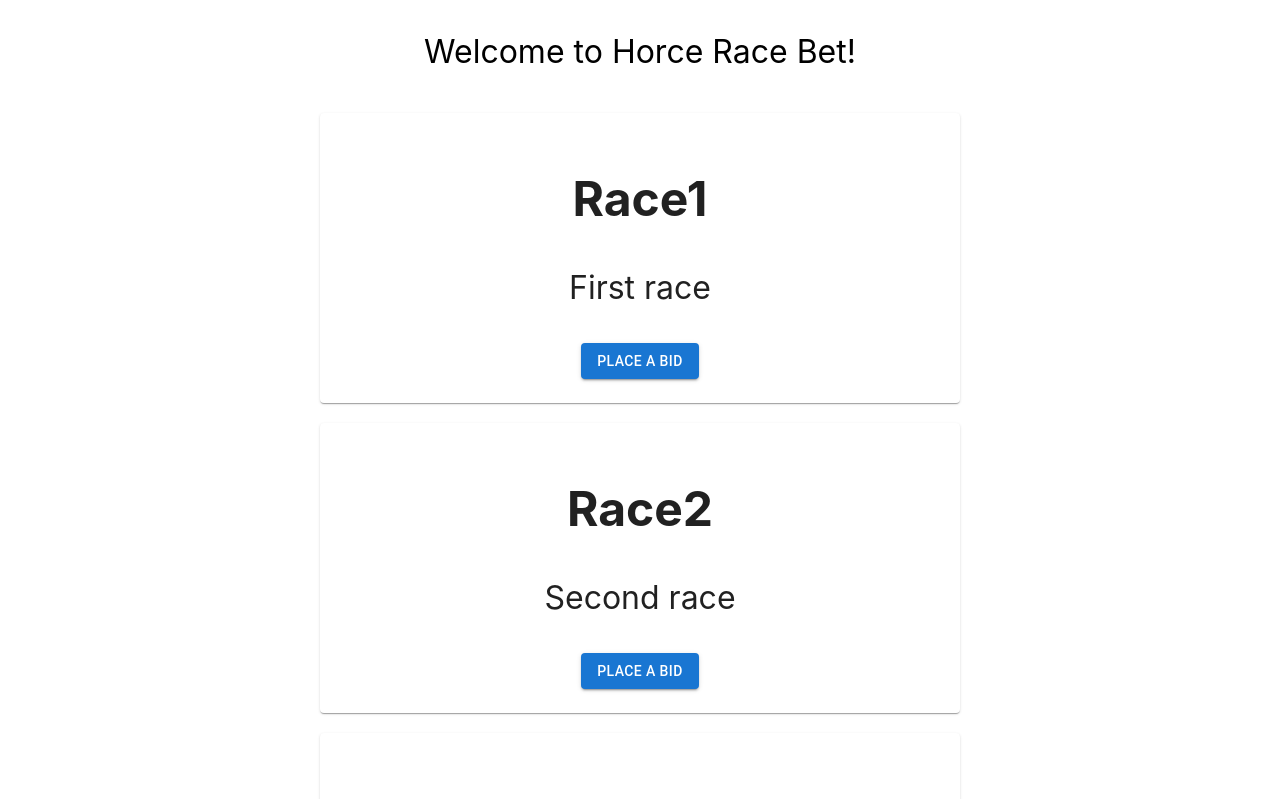
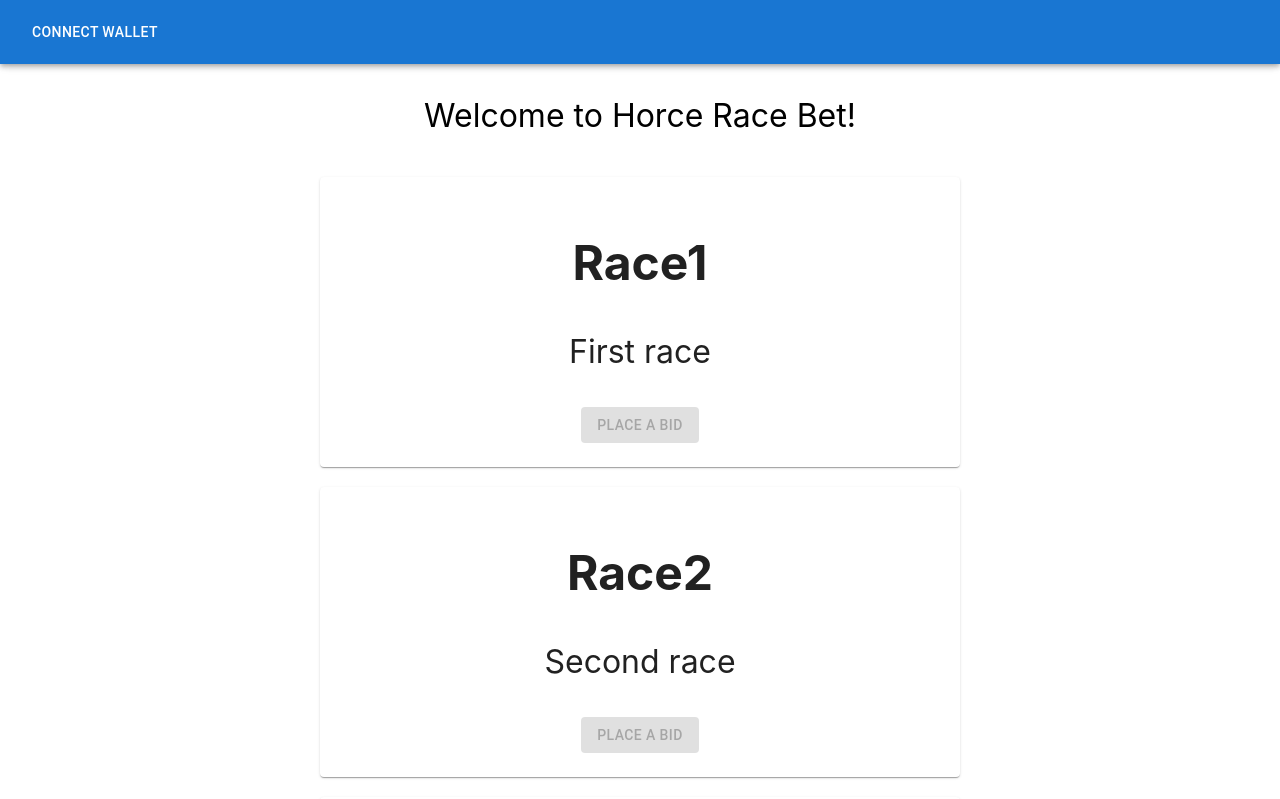
Before and after one commit to pawneetdev/web3-horse-race-bet, a React (Create React App) app in the folder horce-racing-fe/: page / in a window 1280 px wide. Shown: the top 799 px of the page. Built offline with nearby package versions, Linux system fonts and the light colour scheme.

Commit message:
wallet connectivity

```diff
--- a/horce-racing-fe/package.json
+++ b/horce-racing-fe/package.json
@@ -13,6 +13,7 @@
     "@types/node": "^16.18.36",
     "@types/react": "^18.2.13",
     "@types/react-dom": "^18.2.6",
+    "ethers": "5.7",
     "node-sass": "^7.0.3",
     "react": "^18.2.0",
     "react-dom": "^18.2.0",
--- a/horce-racing-fe/src/App.tsx
+++ b/horce-racing-fe/src/App.tsx
@@ -1,9 +1,31 @@
 import './App.scss';
 import BiddingComponent from "./components/BidComponent/BidComponent"
+import { useContext } from 'react';
+import { AppBar, Toolbar, Button, Typography, Box } from '@mui/material';
+import WalletContext from "./store/WalletContext"
 
 function App() {
+  const { isConnected, connectWallet, disconnectWallet, walletAddress } = useContext(WalletContext);
+
   return (
     <div className="App">
+      <div>
+        <AppBar position="fixed">
+          <Toolbar>
+            <Button color="inherit" onClick={isConnected ? disconnectWallet : connectWallet}>
+              {isConnected ? 'Disconnect Wallet' : 'Connect Wallet'}
+            </Button>
+            <Box flexGrow={1} /> {/* Empty box to push the wallet address to the right */}
+            {walletAddress && (
+              <Typography variant="subtitle1" style={{ color: 'lightgreen' }}>
+                Wallet Address: {walletAddress}
+              </Typography>
+            )}
+          </Toolbar>
+        </AppBar>
+
+        <Toolbar />
+      </div>
       <p>Welcome to Horce Race Bet!</p>
       <BiddingComponent />
     </div>
--- a/horce-racing-fe/src/components/BidComponent/BidComponent.tsx
+++ b/horce-racing-fe/src/components/BidComponent/BidComponent.tsx
@@ -1,13 +1,17 @@
-import React, { useState } from 'react';
-import { Button, Card, CardContent, SelectChangeEvent } from '@mui/material';
+import React, { useContext, useState } from 'react';
+import { Button, Card, CardContent, SelectChangeEvent, Tooltip } from '@mui/material';
 import './BidComponent.scss';
 import { RaceIntf, RACES } from '../../constants/races';
 import DialogComponent from "../DialogComponent/DialogComponent";
+import WalletContext from '../../store/WalletContext';
 
 const BiddingComponent = () => {
   const races: RaceIntf[] = RACES;
+  const { isConnected } = useContext(WalletContext);
 
   const [isDialogOpen, setIsDialogOpen] = useState<boolean>(false);
+  const [isToolTip, setToolTip] = useState<boolean>(false);
+  const [currentCard, setCurrentCard] = useState<number>(0);
   const [bidType, setBidType] = useState<string>('');
   const [horse, setHorse] = useState<string>('');
 
@@ -27,6 +31,18 @@ const BiddingComponent = () => {
     setHorse(event.target.value as string);
   };
 
+  const handleMouseOver = (event: React.MouseEvent, index: number) => {
+    setCurrentCard(index);
+    if(!isConnected) {
+      setToolTip(true);
+    }
+  }
+
+  const handleMouseLeave = (event: React.MouseEvent, index: number) => {
+    setCurrentCard(index);
+    setToolTip(false);
+  }
+
   const handleBidSubmit = () => {
     // Perform bid submission logic here
     console.log('Bid submitted:', bidType);
@@ -37,15 +53,19 @@ const BiddingComponent = () => {
 
   return (
     <div className="outer-container">
-      {races.map((race) => {
+      {races.map((race, index) => {
         return (
           <Card key={race.key} className="wrapper">
             <CardContent>
               <h2>{race.title}</h2>
               <p>{race.description}</p>
-              <Button variant="contained" onClick={handleBidButtonClick}>
-                Place a Bid
-              </Button>
+              <Tooltip title="Should connect to wallet to place Bid" open={isToolTip && index === currentCard}>
+                <span onMouseOver={(event) => handleMouseOver(event, index)} onMouseLeave={ (event) => handleMouseLeave(event, index)}>
+                  <Button variant="contained" onClick={handleBidButtonClick} disabled={!isConnected}>
+                    Place a Bid
+                  </Button>
+                </span>
+              </Tooltip>
             </CardContent>
           </Card>
         )
--- a/horce-racing-fe/src/components/DialogComponent/DialogComponent.tsx
+++ b/horce-racing-fe/src/components/DialogComponent/DialogComponent.tsx
@@ -50,7 +50,7 @@ const DialogComponent: React.FC<BidDialogProps> = function ({
         </DialogContent>
         <DialogActions>
           <Button onClick={onClose}>Cancel</Button>
-          <Button onClick={onBidSubmit} variant="contained" disabled={!bidType}>
+          <Button onClick={onBidSubmit} variant="contained" disabled={!bidType || !horse}>
             Submit Bid
           </Button>
         </DialogActions>
--- a/horce-racing-fe/src/index.tsx
+++ b/horce-racing-fe/src/index.tsx
@@ -3,14 +3,17 @@ import ReactDOM from 'react-dom/client';
 import './index.css';
 import App from './App';
 import reportWebVitals from './reportWebVitals';
+import { WalletProvider } from './store/WalletContext';
 
 const root = ReactDOM.createRoot(
   document.getElementById('root') as HTMLElement
 );
 root.render(
-  <React.StrictMode>
-    <App />
-  </React.StrictMode>
+  <WalletProvider>
+    <React.StrictMode>
+      <App />
+    </React.StrictMode>
+  </WalletProvider>
 );
 
 // If you want to start measuring performance in your app, pass a function
--- /dev/null
+++ b/horce-racing-fe/src/store/WalletContext.tsx
@@ -0,0 +1,58 @@
+import React, { createContext, useState } from 'react';
+import { ethers } from 'ethers';
+
+interface WalletContextType {
+  walletAddress: string;
+  isConnected: boolean;
+  connectWallet: () => void;
+  disconnectWallet: () => void;
+}
+
+interface WalletContextProps {
+  children: React.ReactNode;
+}
+
+const WalletContext = createContext<WalletContextType>({
+  walletAddress: '',
+  isConnected: false,
+  connectWallet: () => {},
+  disconnectWallet: () => {}
+});
+
+
+export const WalletProvider: React.FC<WalletContextProps> = ({ children }) => {
+  const [walletAddress, setWalletAddress] = useState('');
+  const [isConnected, setIsConnected] = useState(false);
+
+  const connectWallet = async () => {
+    try {
+      if ((window as any).ethereum) {
+        // Request access to the user's MetaMask account
+        const provider = new ethers.providers.Web3Provider((window as any).ethereum)
+        const accounts = await provider.send("eth_requestAccounts", []);
+        console.log(await provider.getNetwork());
+        setIsConnected(true);
+        setWalletAddress(accounts[0])
+      }
+    } catch (error) {
+      console.log('Error connecting to MetaMask:', error);
+    }
+  };
+
+  const disconnectWallet = async () => {
+    try {
+      setIsConnected(false);
+      setWalletAddress('')
+    } catch (error) {
+      console.log('Error disconnecting from MetaMask:', error);
+    }
+  };
+
+  return (
+    <WalletContext.Provider value={{walletAddress, isConnected, connectWallet, disconnectWallet}}>
+      {children}
+    </WalletContext.Provider>
+  );
+};
+
+export default WalletContext;
```
Also changed, not shown: 1 other file (tests, documents, lock files or other folders).
